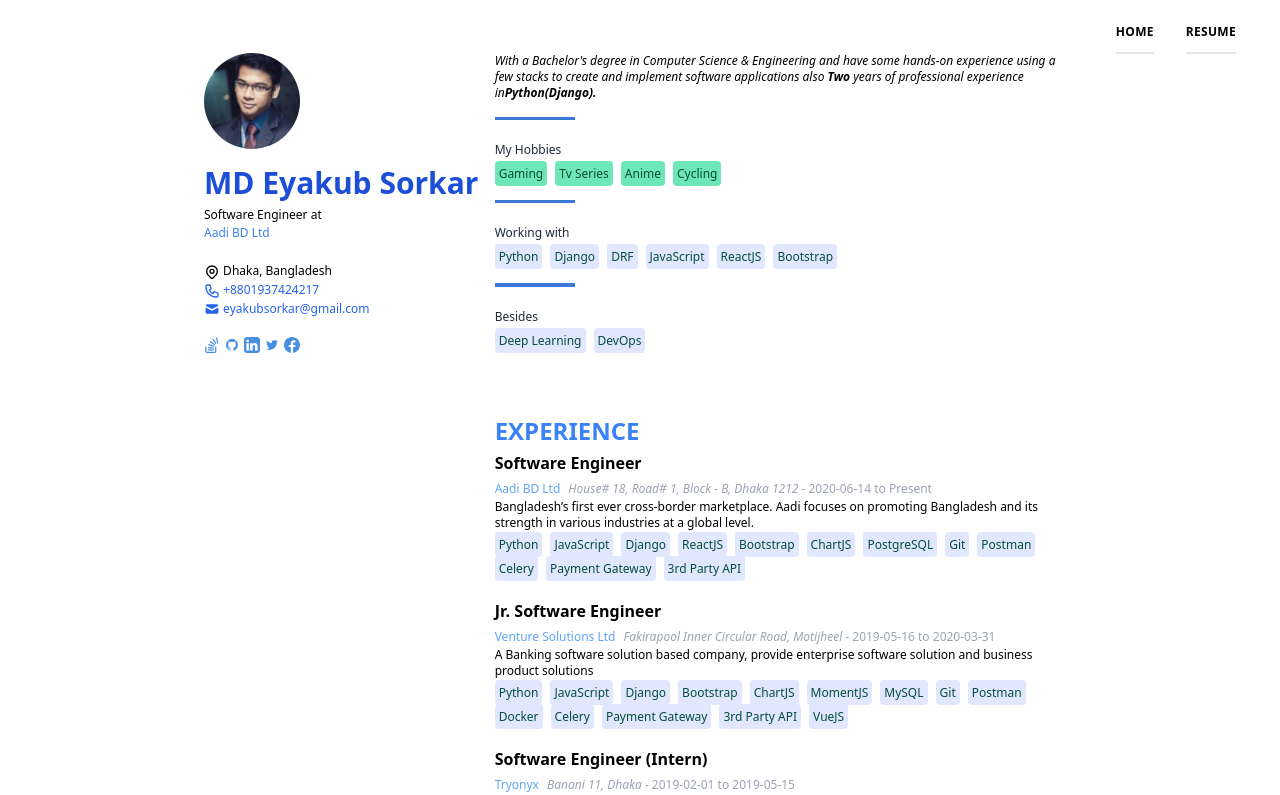
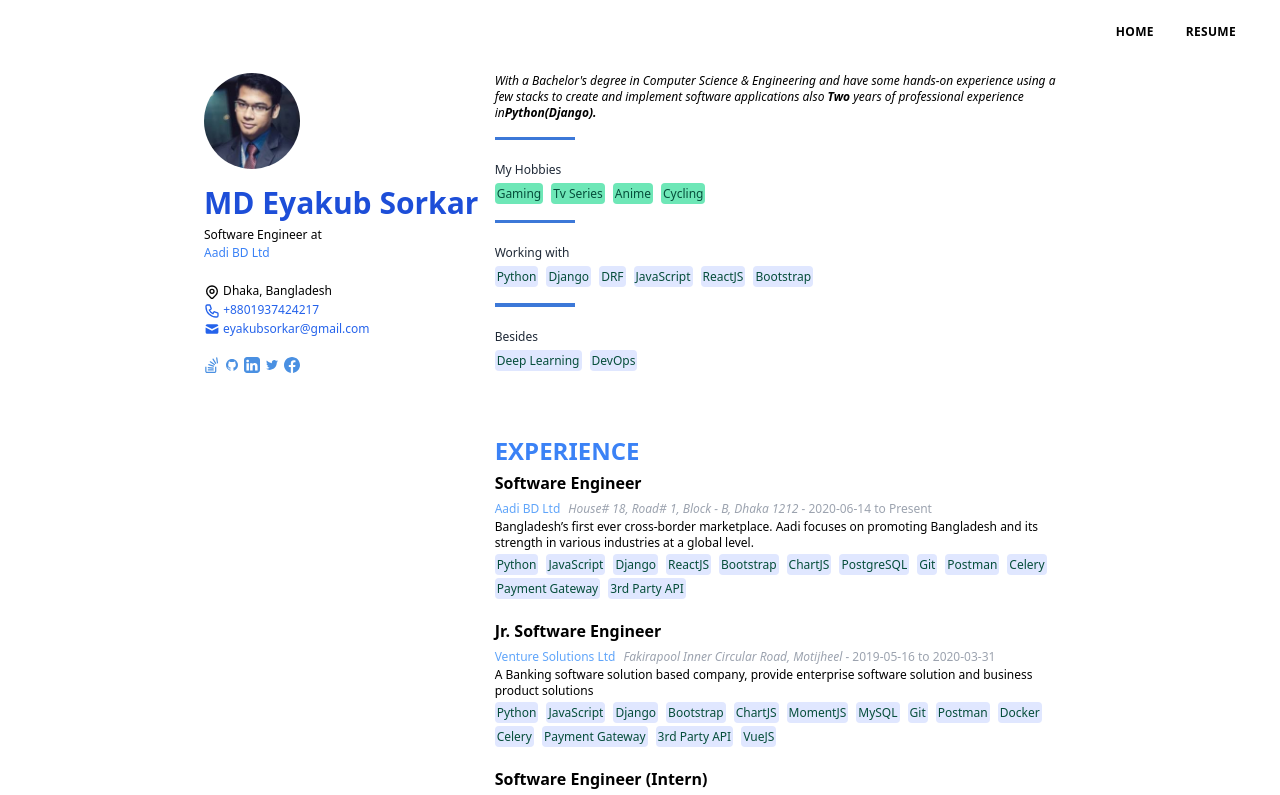
Before and after one commit to Eyakub/eyakub.me, a React (Create React App) app in the folder portfolio_react_api/: page / in a window 1280 px wide. Shown: the top 795 px of the page. Built offline with nearby package versions, Linux system fonts and the light colour scheme.

Commit message:
tag board resize

```diff
--- a/portfolio_react_api/src/components/Navbar/Navbar.jsx
+++ b/portfolio_react_api/src/components/Navbar/Navbar.jsx
@@ -2,7 +2,7 @@ import React from 'react';
 import NavItem from './Navitem';
 const NavBar = () => {
     return (
-      <div className="grid grid-cols-1 justify-items-end">
+      <div className="grid grid-cols-1 justify-items-end mb-5">
         {/* <div className="App p-3 lg:container mx-auto md:container md:mx-auto sm:container sm:mx-auto"> */}
           <div className="grid grid-cols-1 justify-items-end">
             <nav class="bg-white">
--- a/portfolio_react_api/src/components/Navbar/Navitem.jsx
+++ b/portfolio_react_api/src/components/Navbar/Navitem.jsx
@@ -1,18 +1,21 @@
 import React from 'react';
-import {Link} from 'react-router-dom';
+import {NavLink} from 'react-router-dom';
 
 const NavItem = ({itemName, toLink}) => {
     return (
-      <Link class="
+      <NavLink className="
         no-underline
         text-teal-dark
         border-b-2
-        border-teal-dark uppercase
+        border-transparent
+        uppercase
         tracking-wide
         font-bold text-xs
-        py-3 mr-8" to={toLink}>
+        py-3 mr-8" to={toLink}
+        activeClassName="border-teal-dark"
+      >
           {itemName}
-      </Link>
+      </NavLink>
     )
 }
 
--- a/portfolio_react_api/src/components/tags/TagBoard.jsx
+++ b/portfolio_react_api/src/components/tags/TagBoard.jsx
@@ -4,7 +4,7 @@ const Tag = ({ name, hover_bg_class, text_color, bg_color }) => {
   return (
     <div className="inline-block">
       <span
-        className={`text-xs ${hover_bg_class} ${text_color} ${bg_color} rounded p-1 mr-2 mt-2`}
+        className={`text-xs ${hover_bg_class} ${text_color} ${bg_color} rounded p-0.5 mr-2 mt-2`}
       >
         {name}
       </span>
```
